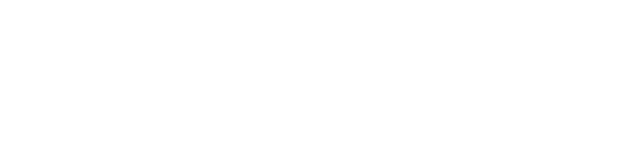
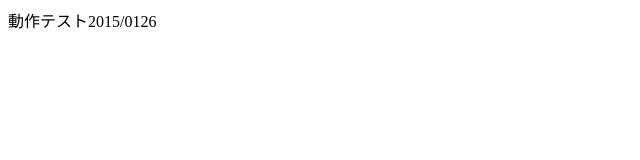
Before and after one commit to addictionwhite/addictionwhite.github.io, a plain HTML site: page diary.html in a window 1280 px wide. Shown: the whole page, without its empty margins (0-640 px from the left). Drawn offline with Linux system fonts and the light colour scheme.

Commit message:
動作テスト

```diff
--- a/diary.html
+++ b/diary.html
@@ -7,5 +7,7 @@
 <body>
 
 
+動作テスト2015/0126
+
 </body>
 </html>
```
